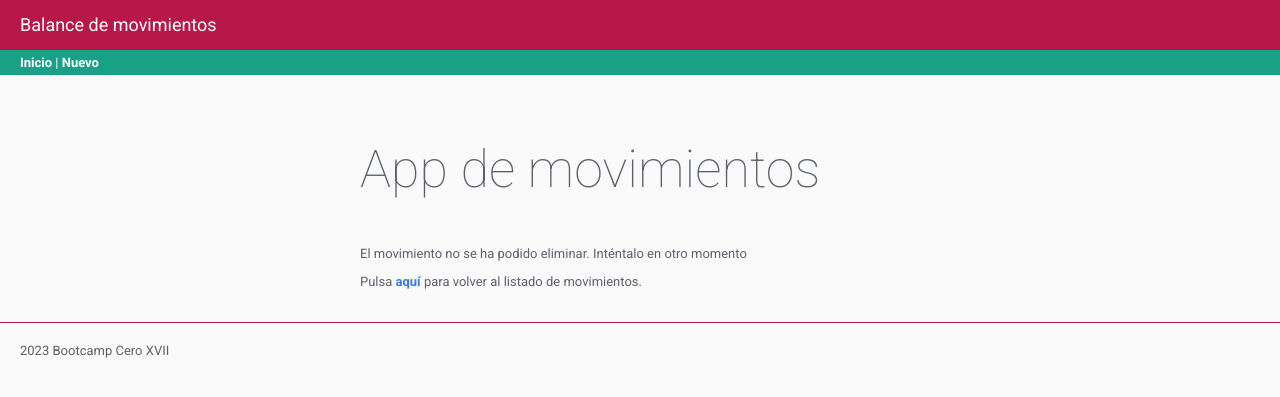
After one commit to diegoao/flask_sql, a Flask app: page /borrar/1 in a window 1280 px wide. The commit adds this page. Shown: the top 397 px of the page. Run offline with Flask 3, Linux system fonts and the light colour scheme.

Commit message:
FEAT:BORRAMOS MOVIMIENTO CON UN BOTON EN LA TABLA

```diff
--- a/balance/__init__.py
+++ b/balance/__init__.py
@@ -1,3 +1,5 @@
+import os
 from flask import Flask
 
+RUTA = os.path.join('balance', 'data', 'balance.db')
 app = Flask(__name__)
--- a/balance/models.py
+++ b/balance/models.py
@@ -28,7 +28,7 @@ class DBManager:
         datos = cursor.fetchall()  # le decimos que recoja todos los datos en una lista
 
         # 4.2 Los guardo localmente
-        self.movimientos = []
+        self.registros = []
         nombres_columna = []
         for columna in cursor.description:  # nos da info sobre cada columna que nos ha devuelto
             nombres_columna.append(columna[0])  # nombres de la columna
@@ -39,11 +39,32 @@ class DBManager:
             for nombre in nombres_columna:  # recorremos los nombres de columna
                 movimiento[nombre] = dato[indice]
                 indice += 1
-            self.movimientos.append(movimiento)
+            self.registros.append(movimiento)
 
         # 5. Cerrar la conexión
         conexion.close()  # cerramos la conexión es muy importante
 
         # 6. Devolver los resultados
 
-        return nombres_columna
+        return self.registros
+
+    def borrar(self, id):
+        """
+        DELETE FROM movimientos WHERE id = ?
+        """
+        sql = 'DELETE FROM movimientos WHERE id=?'
+        conexion = sqlite3.connect(self.ruta)
+        cursor = conexion.cursor()
+
+        resultado = False
+        try:
+            # se añade coma para que lo detecte como tupla
+            cursor.execute(sql, (id,))
+            conexion.commit()  # se hace para guardar la ultima operacion
+            resultado = True
+        except:
+            conexion.rollback()  # dejamos todo como estaba antes de hacer el execute si hay error
+
+        conexion.close()
+
+        return resultado
--- a/balance/static/css/styles.css
+++ b/balance/static/css/styles.css
@@ -79,3 +79,16 @@ p.error {
 tr.error+tr {
     padding-bottom: 13px;
 }
+
+
+.mini-boton {
+    border: solid thin darkgray;
+    border-radius: 4px;
+    padding: 0 3px;
+    background-color: lightgray;
+}
+
+
+a.mini-boton:hover {
+    text-decoration: none;
+}
--- a/balance/templates/base.html
+++ b/balance/templates/base.html
@@ -5,8 +5,8 @@
     <meta charset="UTF-8">
     <meta name="viewport" content="width=device-width, initial-scale=1.0">
     <title>Balance - {% block head_title %}Balance App {% endblock %}</title>
-    <link rel="stylesheet" href="static/css/flat-remix.css">
-    <link rel="stylesheet" href="static/css/styles.css">
+    <link rel="stylesheet" href="/static/css/flat-remix.css">
+    <link rel="stylesheet" href="/static/css/styles.css">
 </head>
 
 <body>
--- /dev/null
+++ b/balance/templates/borrado.html
@@ -0,0 +1,15 @@
+{% extends 'base.html' %}
+
+{% block contenido%}
+
+{% if resultado %}
+<p>El movimiento ha sido eliminado correctamente.</p>
+{% else %}
+<p>El movimiento no se ha podido eliminar. Inténtalo en
+    otro momento
+</p>
+{% endif %}
+
+<p>Pulsa <a href="/">aquí</a> para volver al listado de movimientos.</p>
+
+{% endblock contenido %}
--- a/balance/templates/inicio.html
+++ b/balance/templates/inicio.html
@@ -13,6 +13,7 @@
         <th class="titulo-tabla">Concepto</th>
         <th class="titulo-tabla">Tipo</th>
         <th class="titulo-tabla numero">Cant.</th>
+        <th class="titulo-tabla acciones">Acciones</th>
     </tr>
     {% if movs %}
     {% for m in movs %}
@@ -33,6 +34,9 @@
             {% endif %}
         </td>
         <td class="numero">{{ m.cantidad }}</td>
+        <td class="acciones">
+            <a href="/borrar/{{m.id}}" class="mini-boton">&times;</a>
+        </td>
     </tr>
     {% if m.has_errors %}
     <tr>
--- a/balance/views.py
+++ b/balance/views.py
@@ -1,11 +1,25 @@
+
 from flask import render_template
-from . import app
+from . import app, RUTA
 from .models import DBManager
 
 
 @app.route('/')
 def home():
-    db = DBManager('balance/data/balance.db')
+    db = DBManager(RUTA)
     sql = 'SELECT id, fecha, concepto, tipo, cantidad FROM movimientos'
     movimientos = db.consultaSQL(sql)
     return render_template('inicio.html', movs=movimientos)
+
+# - Función borrar
+# - Operar con la BD
+# - Botón de borrado en cada movimiento
+# - Plantilla con el resultado
+
+
+# le decimos que nos viene un parametro id  se lo pasamos a la plantilla
+@app.route('/borrar/<int:id>')
+def eliminar(id):
+    db = DBManager(RUTA)
+    ha_ido_bien = db.borrar(id)
+    return render_template('borrado.html', resultado=ha_ido_bien)
```
Also changed, not shown: 1 other file.
